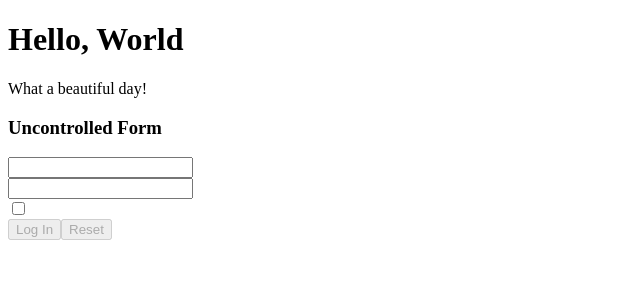
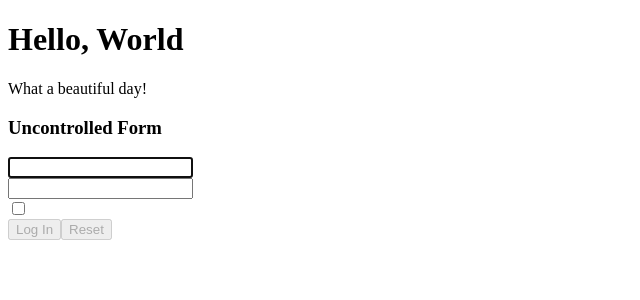
Before and after one commit to Gilxhon001/ReactJsExercises, a React (Create React App) app: page / in a window 1280 px wide. Shown: the top 300 px of the page, without its empty margins (0-640 px from the left). Built offline with nearby package versions, Linux system fonts and the light colour scheme.

Commit message:
Forms - 06 Finished

```diff
--- a/src/UncontrolledLogin.js
+++ b/src/UncontrolledLogin.js
@@ -48,12 +48,20 @@ export default class UncontrolledLogin extends React.Component {
         console.log(this.state.password, passwordValue);
     }
 
+    componentDidMount() {
+        this.refInput.focus();
+      }
+
     render() {
         return (
             <div>
                 <h3>Uncontrolled Form</h3>
                 <form onSubmit={this.handleFormSubmit}>
-                    <input name="name" onChange={this.handleChangeN} />
+                    <input
+                    name="name"
+                    onChange={this.handleChangeN}
+                    ref={(input) => { this.refInput = input; }}
+                    />
                     <br />
                     <input name="password" type="password" onChange={this.handleChangeP} />
                     <br />
@@ -67,7 +75,8 @@ export default class UncontrolledLogin extends React.Component {
                     </button>
                     <button
                         disabled={this.state.name && this.state.password}
-                        type="reset">
+                        type="reset"
+                        >
                     Reset
                     </button>
                 </form>
```
